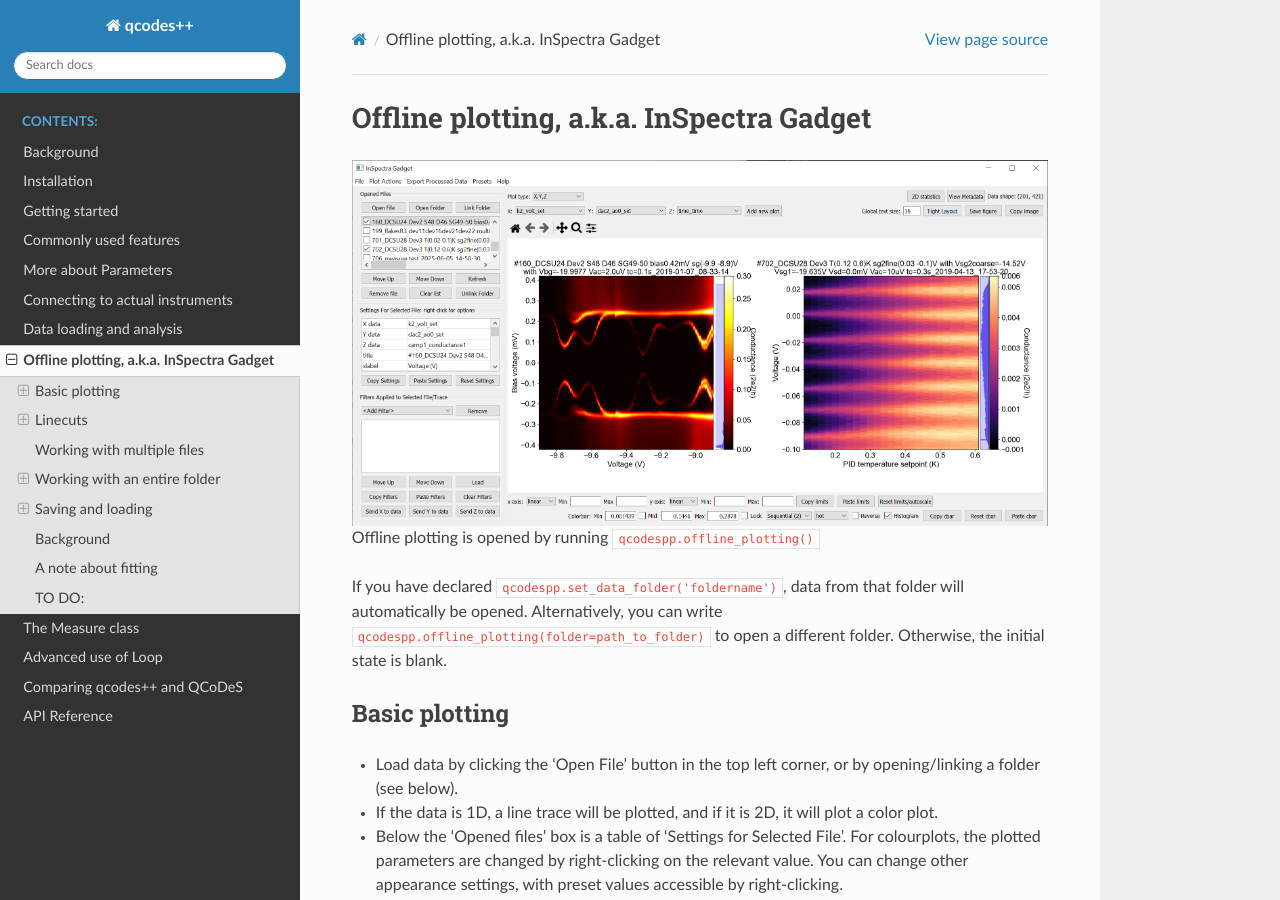
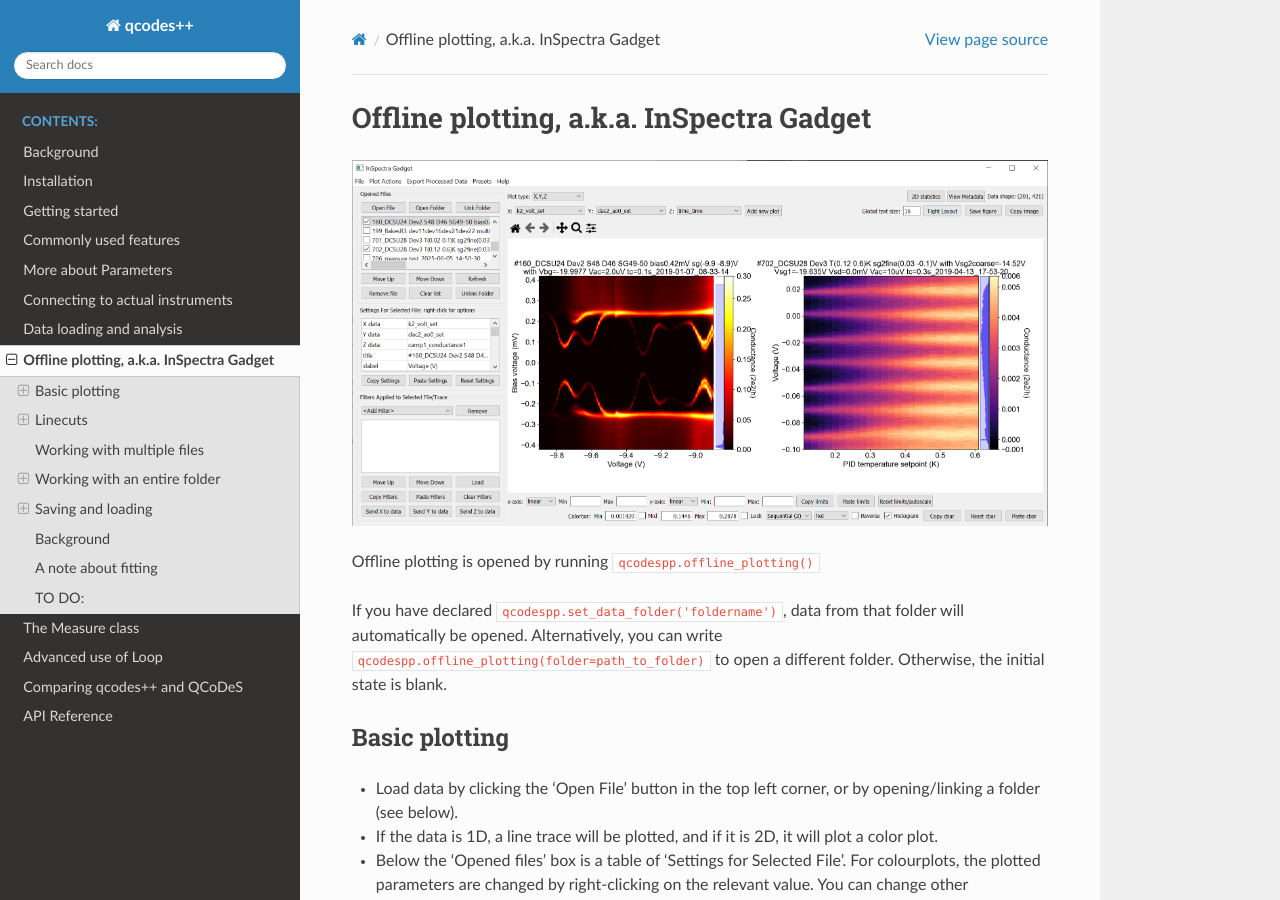
Before and after one commit to qcodespp/qcodespp.github.io, a Sphinx documentation site: the page built from docs/source/offline_plotting.rst, in a window 1280 px wide and 900 px high. Built offline with Sphinx 7.4.7 and the Read the Docs theme 3.1.0, drawn with Linux system fonts in a browser that asks for light colours.

Commit message:
change image directive to figure

```diff
--- a/docs/source/offline_plotting.rst
+++ b/docs/source/offline_plotting.rst
@@ -2,11 +2,8 @@
 Offline plotting, a.k.a. InSpectra Gadget
 =========================================
 
-.. image:: IGmain.png
+.. figure:: IGmain.png
     :alt: InSpectra Gadget main window
-    :align: center
-
-
 
 Offline plotting is opened by running
 ``qcodespp.offline_plotting()``
@@ -187,11 +184,8 @@
 Linecuts
 --------
 
-.. image:: IGlinecuts.png
+.. figure:: IGlinecuts.png
     :alt: InSpectra Gadget linecut window
-    :align: center
-
-
 
 - To make a horizontal(vertical) linecut, left-click(middle-click) at the desired location on the plot.
 - You can change the index at which the cut is made, the offset on the y-axis, and the colour of the line.
@@ -235,11 +229,8 @@
 
 To produce the below, the peaks in the previous image were fitted to seven Lorentzians at each temperature. The parameter dependency was generated, and after combining this with the original 2D dataset, the peak centers were plotted ontop of the 2D data.
 
-.. image:: IGcombined.png
+.. figure:: IGcombined.png
     :alt: InSpectra Gadget combined dataset
-    :align: center
-
-
 
 Saving and loading
 ------------------
```
